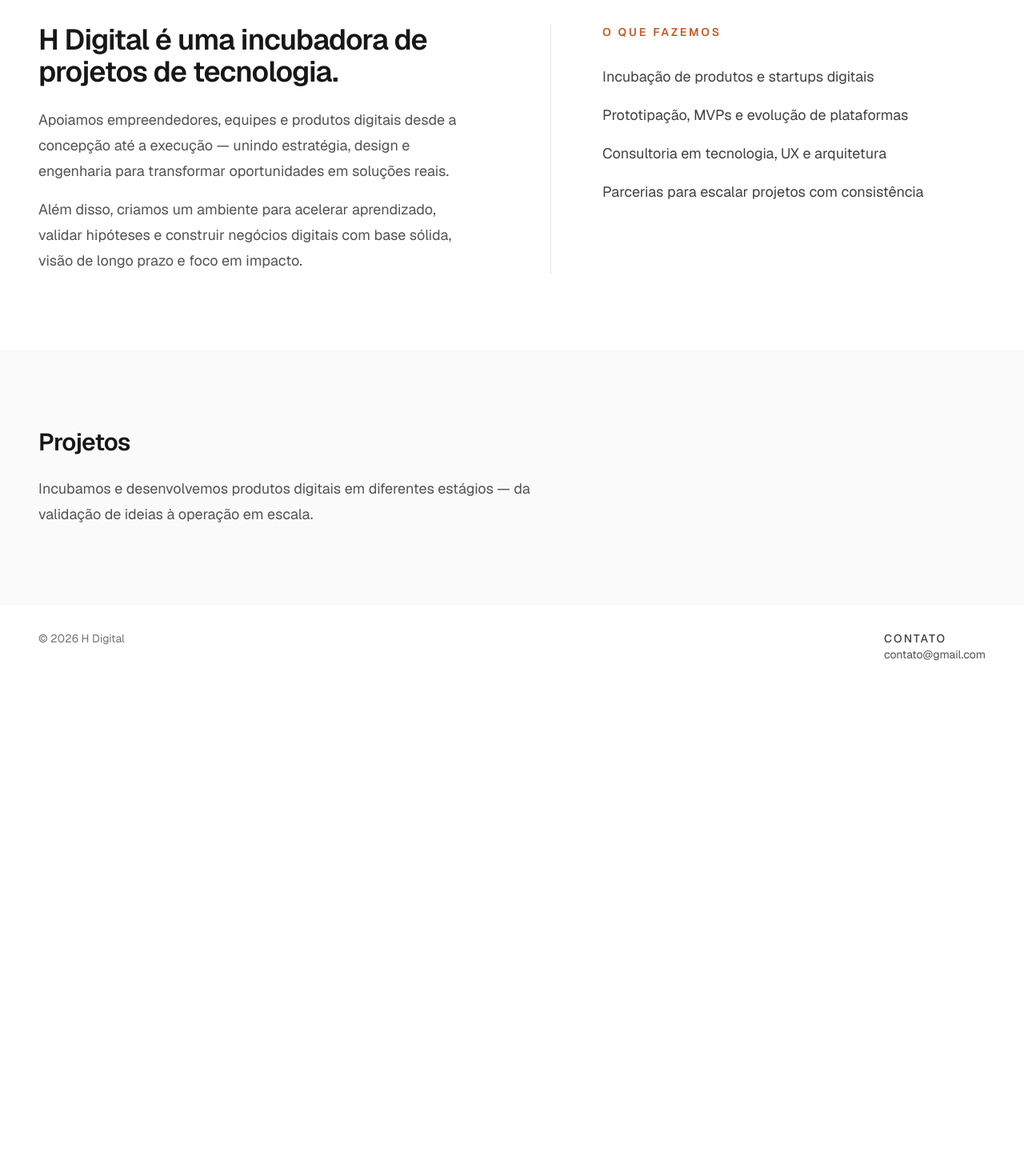
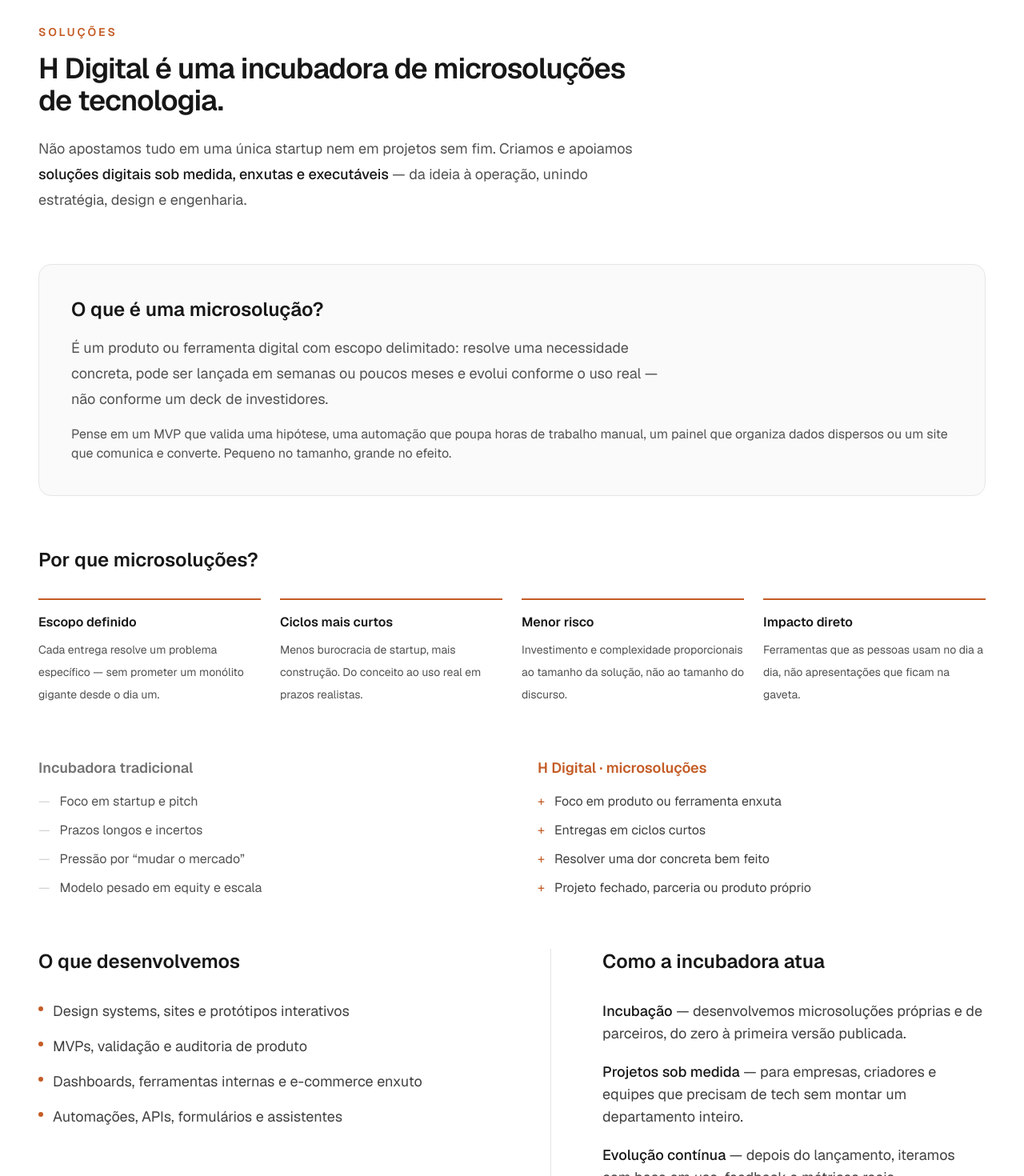
Before and after one commit to fhconte/h-digital, a Next.js app: page / in a window 1280 px wide. Shown: the part 760-2230 px from the top of the page at 80% size. Before the commit the page ends 1620 px from the top, so only its background shows below. Built offline with nearby package versions, Linux system fonts and the light colour scheme.

Commit message:
chore: update content

```diff
--- a/src/app/layout.tsx
+++ b/src/app/layout.tsx
@@ -13,9 +13,9 @@ const geistMono = Geist_Mono({
 });
 
 export const metadata: Metadata = {
-  title: "H Digital | Incubadora de projetos de tecnologia",
+  title: "H Digital | Incubadora de microsoluções de tecnologia",
   description:
-    "H Digital é uma incubadora de projetos de tecnologia. Apoiamos ideias digitais da concepção à execução.",
+    "Incubadora de microsoluções de tecnologia: produtos digitais enxutos, com escopo claro e entrega rápida — MVPs, automações, dashboards e ferramentas sob medida.",
 };
 
 export default function RootLayout({
--- a/src/app/page.tsx
+++ b/src/app/page.tsx
@@ -5,6 +5,110 @@ const navItems = [
   { label: "Projetos", href: "#projetos" },
   { label: "Contato", href: "#contato" },
 ];
+
+const microsolutionExamples = [
+  "Design systems, sites e protótipos interativos",
+  "MVPs, validação e auditoria de produto",
+  "Dashboards, ferramentas internas e e-commerce enxuto",
+  "Automações, APIs, formulários e assistentes",
+];
+
+const whyMicro = [
+  {
+    title: "Escopo definido",
+    text: "Cada entrega resolve um problema específico — sem prometer um monólito gigante desde o dia um.",
+  },
+  {
+    title: "Ciclos mais curtos",
+    text: "Menos burocracia de startup, mais construção. Do conceito ao uso real em prazos realistas.",
+  },
+  {
+    title: "Menor risco",
+    text: "Investimento e complexidade proporcionais ao tamanho da solução, não ao tamanho do discurso.",
+  },
+  {
+    title: "Impacto direto",
+    text: "Ferramentas que as pessoas usam no dia a dia, não apresentações que ficam na gaveta.",
+  },
+];
+
+const products = [
+  {
+    title: "Design Systems sob medida",
+    description:
+      "Tokens, componentes e documentação para seu produto manter consistência visual e velocidade no desenvolvimento.",
+  },
+  {
+    title: "MVPs e validação",
+    description:
+      "Versão mínima funcional para testar hipóteses com usuários reais antes de investir pesado.",
+  },
+  {
+    title: "Landing pages e sites",
+    description:
+      "Páginas enxutas, rápidas e com mensagem clara — institucional, campanha ou lançamento.",
+  },
+  {
+    title: "Dashboards e painéis",
+    description:
+      "Interfaces para visualizar dados, acompanhar métricas e apoiar decisões do dia a dia.",
+  },
+  {
+    title: "Automações e integrações",
+    description:
+      "Conectamos ferramentas, APIs e fluxos para eliminar trabalho manual repetitivo.",
+  },
+  {
+    title: "Protótipos interativos",
+    description:
+      "Do conceito ao clique: protótipos navegáveis para alinhar time, cliente e investimento.",
+  },
+  {
+    title: "Auditoria de produto digital",
+    description:
+      "Análise focada de UX, performance e código — diagnóstico claro e prioridades de melhoria.",
+  },
+  {
+    title: "Ferramentas internas",
+    description:
+      "CRMs simples, gestão de leads, agendas e fluxos operacionais feitos para o seu processo.",
+  },
+  {
+    title: "E-commerce enxuto",
+    description:
+      "Vitrine, catálogo e checkout sem a complexidade de um marketplace — vender online com o essencial.",
+  },
+  {
+    title: "Formulários e onboarding",
+    description:
+      "Cadastros, questionários, KYC leve e jornadas de entrada — fluxos claros que convertem e orientam.",
+  },
+  {
+    title: "Assistentes e chatbots",
+    description:
+      "Suporte automatizado, FAQ inteligente ou triagem de demandas com escopo definido e mensurável.",
+  },
+  {
+    title: "APIs e microsserviços",
+    description:
+      "Um endpoint, uma integração ou um job específico — backend pontual sem arquitetura desnecessária.",
+  },
+];
+
+const comparison = {
+  traditional: [
+    "Foco em startup e pitch",
+    "Prazos longos e incertos",
+    "Pressão por “mudar o mercado”",
+    "Modelo pesado em equity e escala",
+  ],
+  micro: [
+    "Foco em produto ou ferramenta enxuta",
+    "Entregas em ciclos curtos",
+    "Resolver uma dor concreta bem feito",
+    "Projeto fechado, parceria ou produto próprio",
+  ],
+};
 
 export default function Home() {
   return (
@@ -51,42 +155,152 @@ export default function Home() {
             <div className="absolute inset-0 flex items-end px-6 pb-10 lg:px-12 lg:pb-16">
               <div>
                 <p className="mb-2 text-xs font-medium uppercase tracking-[0.3em] text-white/80">
-                  Incubadora de tecnologia
+                  Incubadora de microsoluções de tecnologia
                 </p>
                 <h1 className="max-w-3xl text-3xl font-semibold leading-tight text-white sm:text-4xl lg:text-5xl">
-                  Onde ideias digitais ganham forma, estrutura e escala.
+                  Ferramentas digitais pequenas, úteis e prontas para usar.
                 </h1>
+                <p className="mt-4 max-w-2xl text-lg leading-relaxed text-white/90">
+                  Incubamos e construímos produtos tech enxutos — com escopo
+                  claro, entrega rápida e foco em resolver um problema de cada
+                  vez.
+                </p>
               </div>
             </div>
           </div>
         </section>
 
-        <section id="solucoes" className="w-full scroll-mt-28 px-6 py-16 lg:px-12 lg:py-24">
-          <div className="grid w-full gap-16 lg:grid-cols-2 lg:gap-24">
+        <section
+          id="solucoes"
+          className="w-full scroll-mt-28 px-6 py-16 lg:px-12 lg:py-24"
+        >
+          <div className="max-w-3xl">
+            <p className="text-sm font-semibold uppercase tracking-[0.2em] text-[#c45c26]">
+              Soluções
+            </p>
+            <h2 className="mt-4 text-2xl font-semibold tracking-tight sm:text-3xl lg:text-4xl">
+              H Digital é uma incubadora de microsoluções de tecnologia.
+            </h2>
+            <p className="mt-6 text-lg leading-8 text-neutral-600">
+              Não apostamos tudo em uma única startup nem em projetos sem fim.
+              Criamos e apoiamos{" "}
+              <strong className="font-medium text-neutral-900">
+                soluções digitais sob medida, enxutas e executáveis
+              </strong>{" "}
+              — da ideia à operação, unindo estratégia, design e engenharia.
+            </p>
+          </div>
+
+          <div className="mt-16 rounded-2xl border border-neutral-200 bg-neutral-50 p-8 lg:p-10">
+            <h3 className="text-xl font-semibold sm:text-2xl">
+              O que é uma microsolução?
+            </h3>
+            <p className="mt-4 max-w-3xl text-lg leading-8 text-neutral-600">
+              É um produto ou ferramenta digital com escopo delimitado: resolve
+              uma necessidade concreta, pode ser lançada em semanas ou poucos
+              meses e evolui conforme o uso real — não conforme um deck de
+              investidores.
+            </p>
+            <p className="mt-4 text-neutral-600">
+              Pense em um MVP que valida uma hipótese, uma automação que poupa
+              horas de trabalho manual, um painel que organiza dados dispersos ou
+              um site que comunica e converte. Pequeno no tamanho, grande no
+              efeito.
+            </p>
+          </div>
+
+          <div className="mt-16">
+            <h3 className="text-xl font-semibold sm:text-2xl">
+              Por que microsoluções?
+            </h3>
+            <div className="mt-8 grid gap-6 sm:grid-cols-2 lg:grid-cols-4">
+              {whyMicro.map((item) => (
+                <div
+                  key={item.title}
+                  className="border-t-2 border-[#c45c26] pt-4"
+                >
+                  <h4 className="font-semibold text-neutral-900">{item.title}</h4>
+                  <p className="mt-2 text-sm leading-7 text-neutral-600">
+                    {item.text}
+                  </p>
+                </div>
+              ))}
+            </div>
+          </div>
+
+          <div className="mt-16 grid gap-10 lg:grid-cols-2 lg:gap-16">
             <div>
-              <h2 className="text-2xl font-semibold tracking-tight sm:text-3xl lg:text-4xl">
-                H Digital é uma incubadora de projetos de tecnologia.
-              </h2>
-              <p className="mt-6 max-w-2xl text-lg leading-8 text-neutral-600">
-                Apoiamos empreendedores, equipes e produtos digitais desde a
-                concepção até a execução — unindo estratégia, design e
-                engenharia para transformar oportunidades em soluções reais.
-              </p>
-              <p className="mt-4 max-w-2xl text-lg leading-8 text-neutral-600">
-                Além disso, criamos um ambiente para acelerar aprendizado,
-                validar hipóteses e construir negócios digitais com base
-                sólida, visão de longo prazo e foco em impacto.
-              </p>
+              <h3 className="text-lg font-semibold text-neutral-500">
+                Incubadora tradicional
+              </h3>
+              <ul className="mt-4 space-y-3 text-neutral-600">
+                {comparison.traditional.map((item) => (
+                  <li key={item} className="flex gap-3">
+                    <span className="text-neutral-300" aria-hidden>
+                      —
+                    </span>
+                    {item}
+                  </li>
+                ))}
+              </ul>
+            </div>
+            <div>
+              <h3 className="text-lg font-semibold text-[#c45c26]">
+                H Digital · microsoluções
+              </h3>
+              <ul className="mt-4 space-y-3 text-neutral-700">
+                {comparison.micro.map((item) => (
+                  <li key={item} className="flex gap-3">
+                    <span className="text-[#c45c26]" aria-hidden>
+                      +
+                    </span>
+                    {item}
+                  </li>
+                ))}
+              </ul>
+            </div>
+          </div>
+
+          <div className="mt-16 grid gap-16 lg:grid-cols-2 lg:gap-24">
+            <div>
+              <h3 className="text-xl font-semibold sm:text-2xl">
+                O que desenvolvemos
+              </h3>
+              <ul className="mt-8 space-y-4 text-lg text-neutral-700">
+                {microsolutionExamples.map((item) => (
+                  <li key={item} className="flex gap-3">
+                    <span className="mt-2 h-1.5 w-1.5 shrink-0 rounded-full bg-[#c45c26]" />
+                    {item}
+                  </li>
+                ))}
+              </ul>
             </div>
             <div className="border-t border-neutral-200 pt-10 lg:border-t-0 lg:border-l lg:pl-16 lg:pt-0">
-              <p className="text-sm font-semibold uppercase tracking-[0.2em] text-[#c45c26]">
-                O que fazemos
-              </p>
+              <h3 className="text-xl font-semibold sm:text-2xl">
+                Como a incubadora atua
+              </h3>
               <ul className="mt-8 space-y-5 text-lg text-neutral-700">
-                <li>Incubação de produtos e startups digitais</li>
-                <li>Prototipação, MVPs e evolução de plataformas</li>
-                <li>Consultoria em tecnologia, UX e arquitetura</li>
-                <li>Parcerias para escalar projetos com consistência</li>
+                <li>
+                  <strong className="font-medium text-neutral-900">
+                    Incubação
+                  </strong>{" "}
+                  — desenvolvemos microsoluções próprias e de parceiros, do zero
+                  à primeira versão publicada.
+                </li>
+                <li>
+                  <strong className="font-medium text-neutral-900">
+                    Projetos sob medida
+                  </strong>{" "}
+                  — para empresas, criadores e equipes que precisam de tech sem
+                  montar um departamento inteiro.
+                </li>
+                <li>
+                  <strong className="font-medium text-neutral-900">
+                    Evolução contínua
+                  </strong>{" "}
+                  — depois do lançamento, iteramos com base em uso, feedback e
+                  métricas reais.
+                </li>
               </ul>
             </div>
           </div>
@@ -96,32 +310,76 @@ export default function Home() {
           id="projetos"
           className="w-full scroll-mt-28 border-t border-neutral-100 bg-neutral-50 px-6 py-16 lg:px-12 lg:py-24"
         >
-          <h2 className="text-2xl font-semibold tracking-tight sm:text-3xl">
+          <p className="text-sm font-semibold uppercase tracking-[0.2em] text-[#c45c26]">
             Projetos
+          </p>
+          <h2 className="mt-4 text-2xl font-semibold tracking-tight sm:text-3xl">
+            Onde as microsoluções ganham vida.
           </h2>
-          <p className="mt-6 max-w-2xl text-lg leading-8 text-neutral-600">
-            Incubamos e desenvolvemos produtos digitais em diferentes estágios —
-            da validação de ideias à operação em escala.
+          <p className="mt-6 max-w-3xl text-lg leading-8 text-neutral-600">
+            Aqui incubamos produtos digitais em diferentes estágios: ideias em
+            validação, MVPs em teste com usuários reais e ferramentas já em
+            operação que precisam evoluir. Cada projeto mantém escopo claro —
+            sem virar um monólito antes da hora.
+          </p>
+          <p className="mt-4 max-w-3xl text-lg leading-8 text-neutral-600">
+            Estas são microsoluções que incubamos e entregamos — cada uma com
+            escopo fechado e objetivo claro. Cases em andamento entram aqui
+            conforme forem publicados.
+          </p>
+
+          <ul className="mt-12 grid gap-6 sm:grid-cols-2 lg:grid-cols-3">
+            {products.map((product) => (
+              <li
+                key={product.title}
+                className="flex flex-col border border-neutral-200 bg-white p-6 lg:p-8"
+              >
+                <h3 className="text-lg font-semibold text-neutral-900">
+                  {product.title}
+                </h3>
+                <p className="mt-3 flex-1 text-sm leading-7 text-neutral-600">
+                  {product.description}
+                </p>
+              </li>
+            ))}
+          </ul>
+
+          <p className="mt-12 max-w-3xl text-neutral-600">
+            Tem outra dor em mente?{" "}
+            <a
+              href="#contato"
+              className="font-medium text-[#c45c26] underline-offset-4 hover:underline"
+            >
+              Fale conosco
+            </a>{" "}
+            — microsolução é exatamente isso: o tamanho certo para o problema
+            certo.
           </p>
         </section>
       </main>
 
       <footer
         id="contato"
-        className="w-full scroll-mt-28 border-t border-neutral-100 px-6 py-8 lg:px-12"
+        className="w-full scroll-mt-28 border-t border-neutral-100 px-6 py-10 lg:px-12"
       >
-        <div className="flex w-full flex-col gap-4 text-sm text-neutral-500 sm:flex-row sm:items-start sm:justify-between">
-          <p>© {new Date().getFullYear()} H Digital</p>
-          <div>
+        <div className="flex w-full flex-col gap-8 sm:flex-row sm:items-start sm:justify-between">
+          <div className="max-w-md">
             <p className="font-medium uppercase tracking-[0.15em] text-neutral-700">
               Contato
             </p>
+            <p className="mt-3 text-neutral-600">
+              Tem uma ideia, um processo manual ou um produto para validar?
+              Vamos conversar sobre a microsolução certa para o seu contexto.
+            </p>
+          </div>
+          <div className="text-sm text-neutral-500">
             <a
               href="mailto:flaviohconte@gmail.com"
-              className="text-neutral-600 transition-colors hover:text-[#c45c26]"
+              className="text-lg font-medium text-neutral-800 transition-colors hover:text-[#c45c26]"
             >
-              contato@gmail.com
+              flaviohconte@gmail.com
             </a>
+            <p className="mt-6">© {new Date().getFullYear()} H Digital</p>
           </div>
         </div>
       </footer>
```
Also changed, not shown: 1 other file (tests, documents, lock files or other folders).
